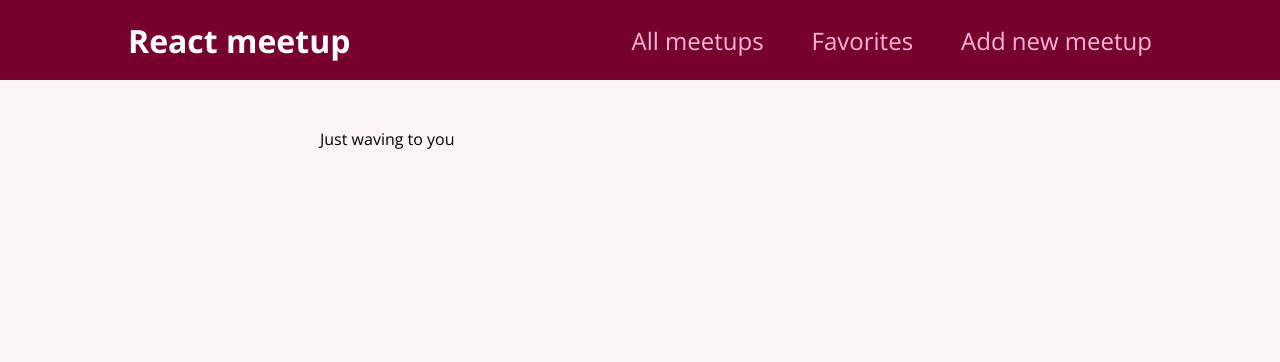
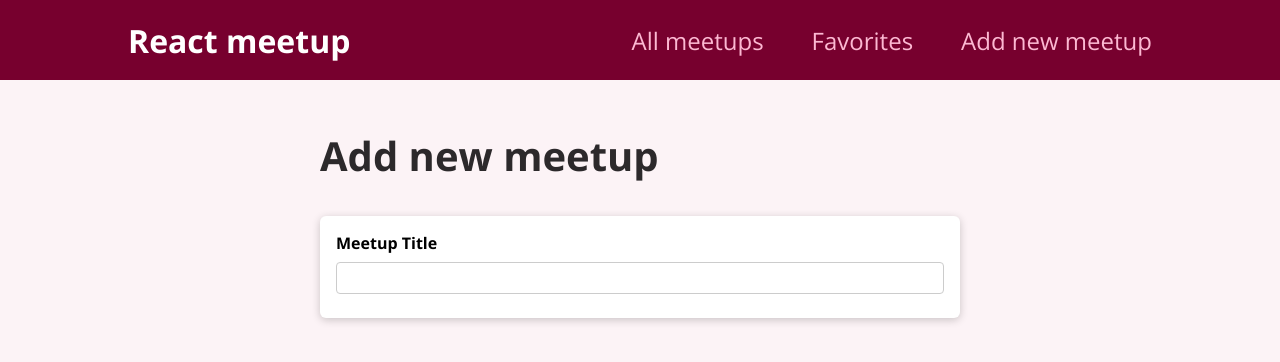
Before and after one commit to skywindzz/meetUpDemo, a React (Create React App) app: page /new-meetup in a window 1280 px wide. Shown: the top 362 px of the page. Built offline with nearby package versions, Linux system fonts and the light colour scheme.

Commit message:
6/9 lesson 475

```diff
--- /dev/null
+++ b/src/componenets/meetups/NewMeetUpForm.js
@@ -0,0 +1,18 @@
+import Card from "../ui/Card";
+import classes from './NewMeetUpForm.module.css';
+
+
+function NewMeetUpForm(props) {
+  return (
+    <Card>
+      <form className={ classes.form }>
+        <div className={classes.control}>
+          <label htmlFor="title">Meetup Title</label>
+          <input type="test" required id="title" />
+        </div>
+      </form>
+    </Card>
+  )
+}
+
+export default NewMeetUpForm;
--- /dev/null
+++ b/src/componenets/meetups/NewMeetUpForm.module.css
@@ -0,0 +1,45 @@
+.form {
+  padding: 1rem;
+}
+
+.control {
+  margin-bottom: 0.5rem;
+}
+
+.control label {
+  display: block;
+  font-weight: bold;
+  margin-bottom: 0.5rem;
+}
+
+.control input,
+.control textarea {
+  display: block;
+  font: inherit;
+  border-radius: 4px;
+  border: 1px solid #ccc;
+  padding: 0.25rem;
+  width: 100%;
+}
+
+.actions {
+  margin-top: 1rem;
+  text-align: right;
+}
+
+.actions button {
+  font: inherit;
+  cursor: pointer;
+  background-color: #77002e;
+  color: white;
+  padding: 0.5rem 1.5rem;
+  border: 1px solid #77002e;
+  border-radius: 4px;
+  font-weight: bold;
+}
+
+.actions button:hover,
+.actions button:active {
+  background-color: #a50e48;
+  border-color: #a50e48;
+}
--- a/src/pages/NewMeetup.js
+++ b/src/pages/NewMeetup.js
@@ -1,6 +1,11 @@
+import NewMeetUpForm from "../componenets/meetups/NewMeetUpForm";
+
 function NewMeetup() {
     return (
-        <div>Just waving to you</div>
+        <section>
+            <h1>Add new meetup</h1>
+            <NewMeetUpForm />
+        </section>
     )
 }
 
```
